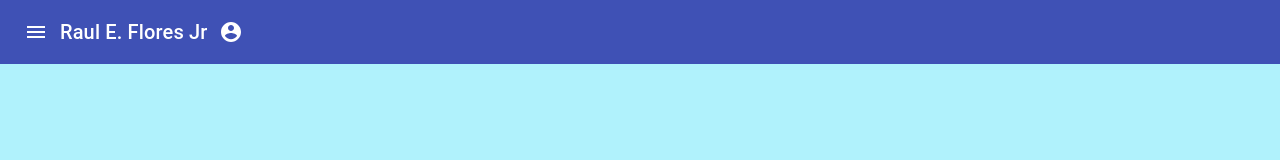
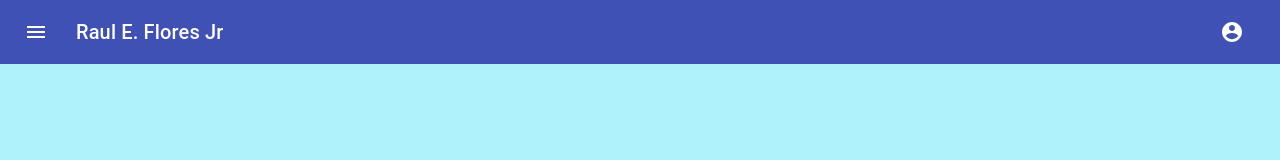
Before and after one commit to rauleflores/refloresjr-portfolio, a React (Create React App) app: page / in a window 1280 px wide. Shown: the top 160 px of the page. Built offline with nearby package versions, Linux system fonts and the light colour scheme.

Commit message:
NavBar nearing completion

```diff
--- a/src/Components/NavBar.js
+++ b/src/Components/NavBar.js
@@ -6,11 +6,25 @@ import {
   Toolbar,
   IconButton,
   Typography,
+  makeStyles,
 } from "@material-ui/core";
 import MenuIcon from "@material-ui/icons/Menu";
 import AccountCircle from "@material-ui/icons/AccountCircle";
 
+const useStyles = makeStyles((theme) => ({
+  //   root: {
+  //     flexGrow: 1,
+  //   },
+  menuButton: {
+    marginRight: theme.spacing(2),
+  },
+  title: {
+    flexGrow: 1,
+  },
+}));
+
 const NavBar = (props) => {
+  const classes = useStyles();
   const [anchorEl, setAnchorEl] = useState(null);
   const open = Boolean(anchorEl);
 
@@ -23,12 +37,20 @@ const NavBar = (props) => {
   };
 
   return (
+    <div className={classes.root}>
       <AppBar position="static">
         <Toolbar>
-        <IconButton edge="start" color="inherit" aria-label="menu">
+          <IconButton
+            edge="start"
+            className={classes.menuButton}
+            color="inherit"
+            aria-label="menu"
+          >
             <MenuIcon />
           </IconButton>
-        <Typography variant="h6">Raul E. Flores Jr</Typography>
+          <Typography variant="h6" className={classes.title}>
+            Raul E. Flores Jr
+          </Typography>
           <div>
             <IconButton
               aria-label="account of current user"
@@ -54,6 +76,7 @@ const NavBar = (props) => {
           </div>
         </Toolbar>
       </AppBar>
+    </div>
   );
 };
 
```
Lines whose indentation alone changed are shown as unchanged.
